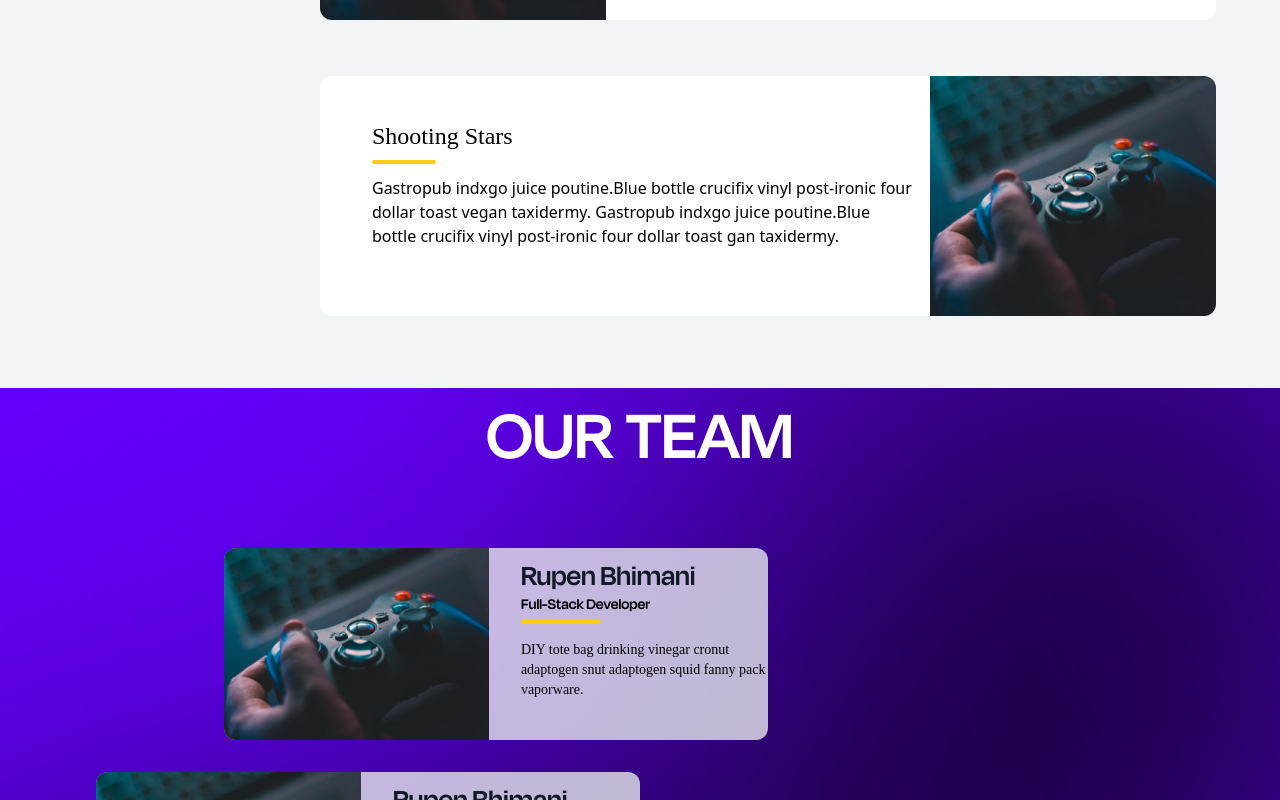
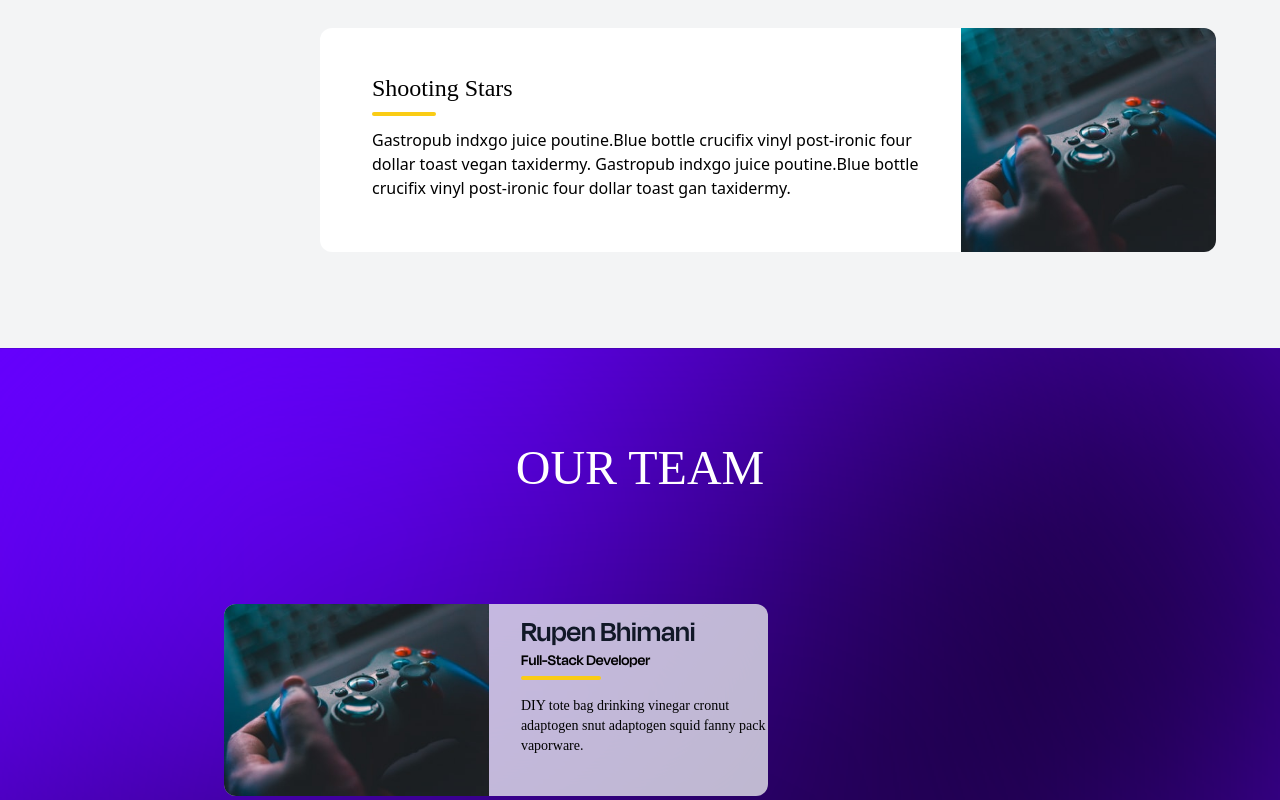
Before and after one commit to abhidadhaniya23/Dhinga-Masti, a React (Create React App) app: page / in a window 1280 px wide. Shown: the part 4000-4800 px from the top of the page. Built offline with nearby package versions, Linux system fonts and the light colour scheme; a web font is replaced by a local one.

Commit message:
responsive design

```diff
--- a/src/Sections/Features/FeaturesHead.js
+++ b/src/Sections/Features/FeaturesHead.js
@@ -6,7 +6,6 @@ const FeaturesHead = () => {
     return (
         <>
             <section className="relative w-full min-h-screen overflow-x-hidden bg-fixed bg-polygonScatter">
-
                 <h1 className="text-center pt-24">FEATURES</h1>
                 <div className="flex flex-wrap justify-center items-center container px-16 pt-10 backdrop-blur-md">
                     <Card />
--- a/src/Sections/Games/Components/GameCards.js
+++ b/src/Sections/Games/Components/GameCards.js
@@ -5,16 +5,18 @@ import games from "../../../Assets/games.jpeg";
 const GamesCards = () => {
 
     return (
-        <div className="bg-white sm:w-[56rem] sm:h-[15rem] w-80  h-[8rem]  flex flex-row m-4 sm:ml-80 ml-12  sm:mt-14 mt-12 odd:flex-row-reverse rounded-xl overflow-hidden">
+        <div className="bg-white sm:w-[56rem] sm:h-[14rem] w-80  h-[8rem]  flex flex-row m-4 sm:ml-80 ml-12  sm:mt-14 mt-12 odd:flex-row-reverse rounded-xl overflow-hidden">
             <div className="sm:flex">
-                <img className="relative object-cover w-[48rem] h-32 sm:w-[50rem] sm:h-[15rem] " src={games} />
+                <img className="object-cover w-[48rem] h-32 sm:w-[42rem] sm:h-[15rem]" src={games}/>
             </div>
             <div className="flex flex-col sm:mt-3 sm:p-4 ml-9 overflow-hidden sm:text-base text-xs ">
                 <p className="sm:text-2xl text-sm  mt-4"> Shooting Stars</p>
                 <div className=" h-1 w-16 mt-2  mb-3 bg-yellow-400 rounded text-black"></div>
-                Gastropub indxgo juice poutine.Blue bottle crucifix vinyl post-ironic four
-                dollar toast vegan taxidermy. Gastropub indxgo juice poutine.Blue bottle crucifix vinyl post-ironic four
-                dollar toast  gan taxidermy.
+                <div className="">
+                    Gastropub indxgo juice poutine.Blue bottle crucifix vinyl post-ironic four
+                    dollar toast vegan taxidermy. Gastropub indxgo juice poutine.Blue bottle crucifix vinyl post-ironic four
+                    dollar toast  gan taxidermy.
+                </div>
             </div>
         </div>
     );
--- a/src/Sections/Games/Components/MultipleGames.js
+++ b/src/Sections/Games/Components/MultipleGames.js
@@ -1,8 +1,8 @@
 import React from "react";
 import GamesCards from "./GameCards";
 
-const MultipleGames = () =>{
-    return(
+const MultipleGames = () => {
+  return (
     <>
       <div className="pt-16 bg-[#F3F4F5] pb-20">
         <h1 className="text-center mb-24 lg:-mt-20 "> Play Games </h1>
--- a/src/Sections/Team/Components/TeamCards.js
+++ b/src/Sections/Team/Components/TeamCards.js
@@ -5,11 +5,11 @@ import games from "../../../Assets/games.jpeg"
 const TeamCards = () => {
     return (
         <>
-         <div className="flex flex-wrap lg:first:ml-32">
-            <div className=" lg:w-[34rem] w-72 -ml-24 lg:ml-0 rounded-xl overflow-hidden bg-gray-200/80 backdrop-blur-3xl lg:mr-8 mb-8">
+            <div className="flex flex-row lg:first:ml-32 lg:mt-8 ">
+                <div className="flex flex-wrap lg:w-[34rem] w-72 -ml-24 lg:ml-0 rounded-xl overflow-hidden bg-gray-200/80 backdrop-blur-3xl lg:mr-8 mb-8">
                     <div className="h-full flex sm:flex-row flex-col items-center sm:justify-start justify-center text-center sm:text-left">
-                    <img alt="team" className="rounded-full lg:rounded-none object-cover object-center lg:mt-0 mt-4 h-28 w-28 lg:h-48 lg:w-[35rem] sm:mb-0 mb-4" src={games} />
-                    <div className="flex-grow sm:pl-8">
+                        <img alt="team" className=" rounded-full lg:rounded-none object-cover object-center lg:mt-0 mt-4 h-28 w-28 lg:h-48 lg:w-[35rem] sm:mb-0 mb-4" src={games} />
+                        <div className="flex-col sm:pl-8">
                             <h2 className="title-font font-medium text-3xl text-gray-900">Rupen Bhimani</h2>
                             <h3 className=" mb-1">Full-Stack Developer</h3>
                             <div className="h-1 w-20 lg:ml-0 ml-24 bg-yellow-400 rounded"></div>
--- a/src/Sections/Team/Components/TeamIntro.js
+++ b/src/Sections/Team/Components/TeamIntro.js
@@ -5,14 +5,16 @@ const TeamIntro = () => {
 
     return (
         <>
-            <h1 className="text-center lg:-mt-4 grid gap-0 mt-20 text-white">OUR TEAM</h1>
-            <div className="p-40 lg:p-24 flex flex-wrap sm:pl-40 lg:pt-40 lg:-mt-20 -mt-20 pb-14 bg-Team bg-cover ">
+            <section className="relative w-full min-h-screen  bg-fixed bg-Team bg-cover">
+                <p className="text-center pt-24 text-white text-5xl ">OUR TEAM</p>
+                <div className="flex flex-wrap p-40 lg:p-24  sm:pl-40 lg:pt-40 lg:-mt-20 -mt-20 pb-14">
+                    <TeamCards />
+                    <TeamCards />
+                    <TeamCards />
+                    <TeamCards />
+                </div>
+            </section>
 
-                <TeamCards />
-                <TeamCards />
-                <TeamCards />
-                <TeamCards />
-            </div>
         </>
     );
 };
```
Lines whose indentation alone changed are shown as unchanged.
